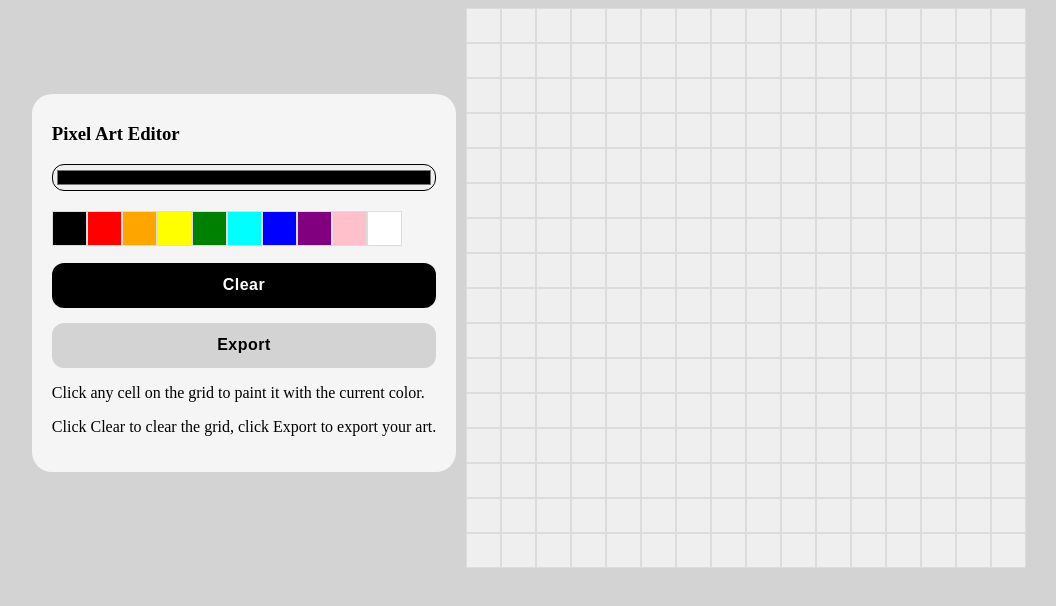
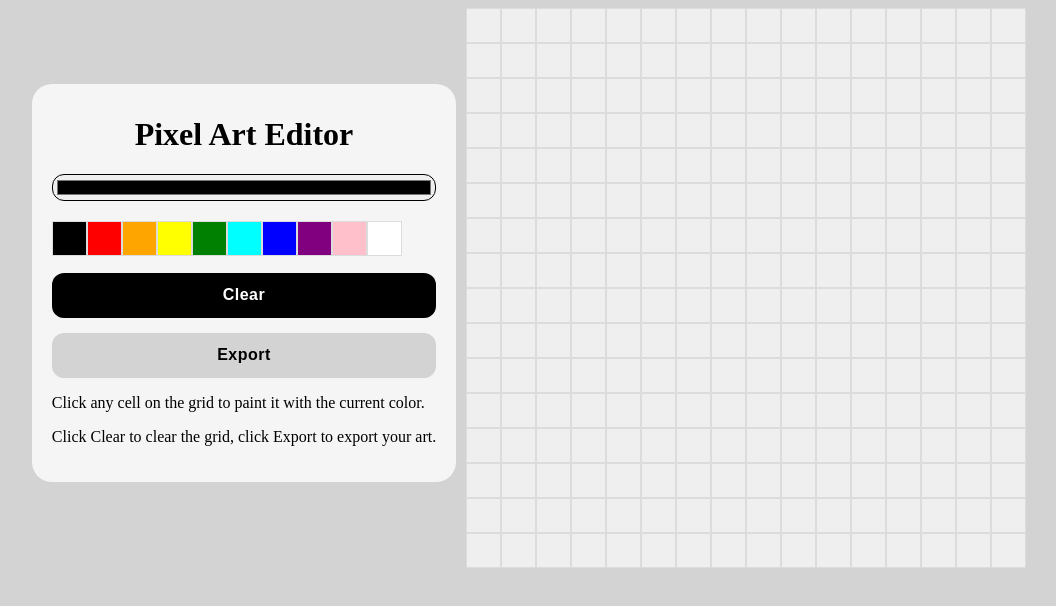
Before and after one commit to Kravcant/pixel-art-maker, a React (Vite) app: page / in a window 1280 px wide. Shown: the top 606 px of the page, without its empty margins (116-1172 px from the left). Built offline with nearby package versions, Linux system fonts and the light colour scheme.

Commit message:
Minor styling update

```diff
--- a/src/ColorPicker.jsx
+++ b/src/ColorPicker.jsx
@@ -54,7 +54,7 @@ export default function ColorPicker({ currentColor, setCurrentColor, onClear, pa
 
     return (
         <div id="color-picker">
-            <h3>Pixel Art Editor</h3>
+            <h1>Pixel Art Editor</h1>
 
             <input
                 type="color"
--- a/src/index.css
+++ b/src/index.css
@@ -4,6 +4,10 @@
 
 body {
     background-color: lightgray;
+}
+
+h1 {
+    text-align: center;
 }
 
 main {
```
